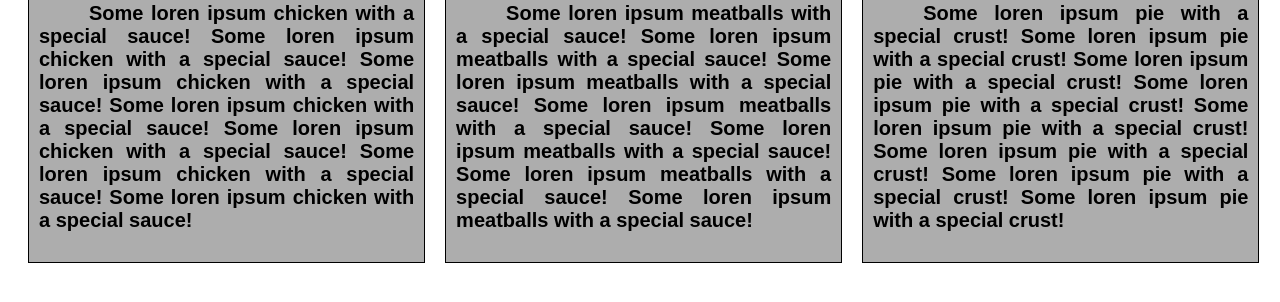
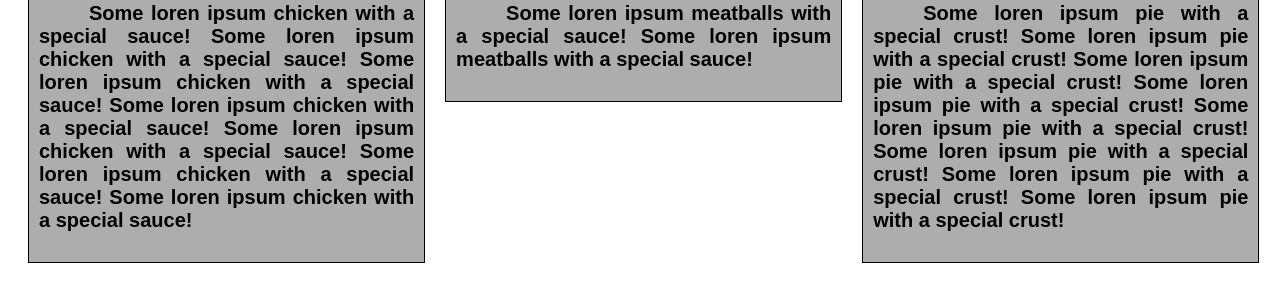
Before and after one commit to BrnBllrdn/brnbllrdn.github.io, a plain HTML site: page index.html in a window 1280 px wide. Shown: the part 158-460 px from the top of the page. Drawn offline with Linux system fonts and the light colour scheme.

Commit message:
Update index.html

```diff
--- a/index.html
+++ b/index.html
@@ -20,7 +20,7 @@
     <div class="box2">
         <div class="itens">
             <p class="title2">Bootstrap MeatBalls!</p>
-            <p class="text"> Some loren ipsum meatballs with a special sauce! Some loren ipsum meatballs with a special sauce! Some loren ipsum meatballs with a special sauce! Some loren ipsum meatballs with a special sauce! Some loren ipsum meatballs with a special sauce! Some loren ipsum meatballs with a special sauce! Some loren ipsum meatballs with a special sauce!</p>
+            <p class="text"> Some loren ipsum meatballs with a special sauce! Some loren ipsum meatballs with a special sauce!</p>
         </div>
     </div>
     <div class="box3">
```
